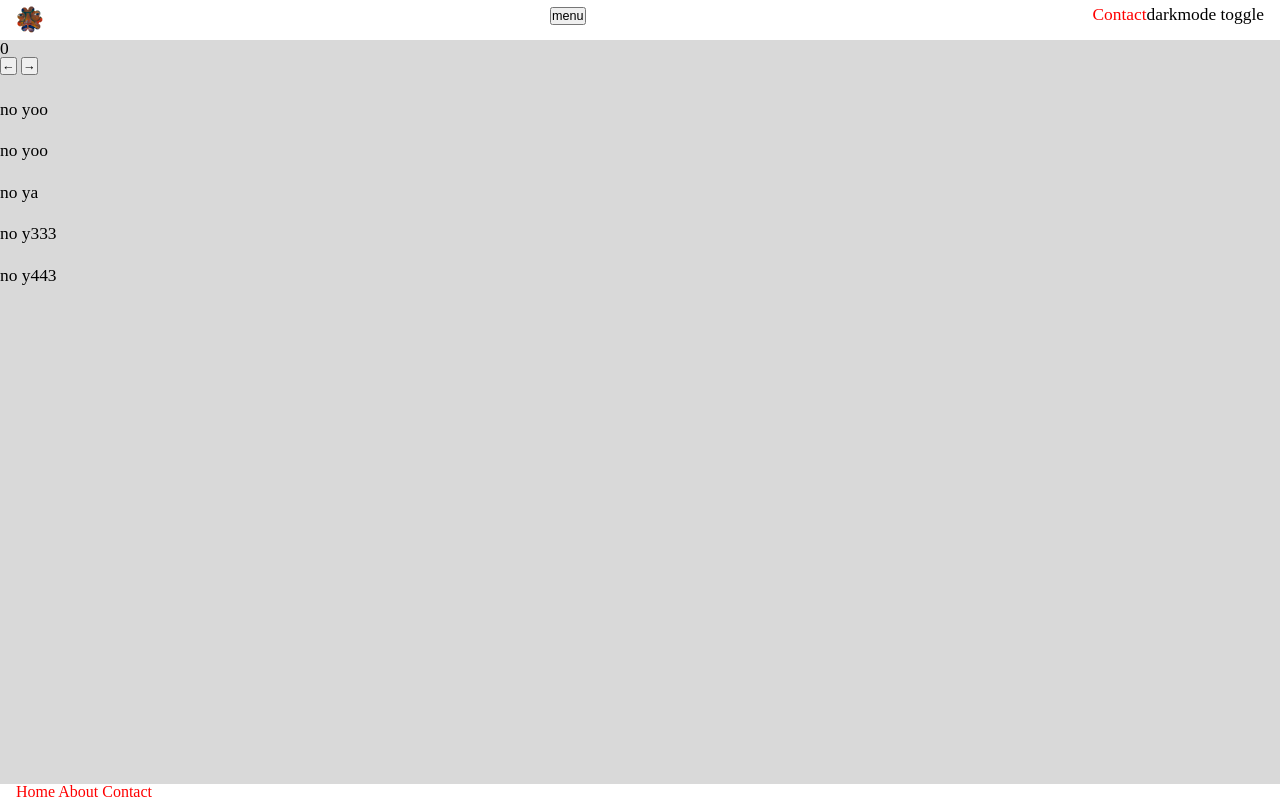
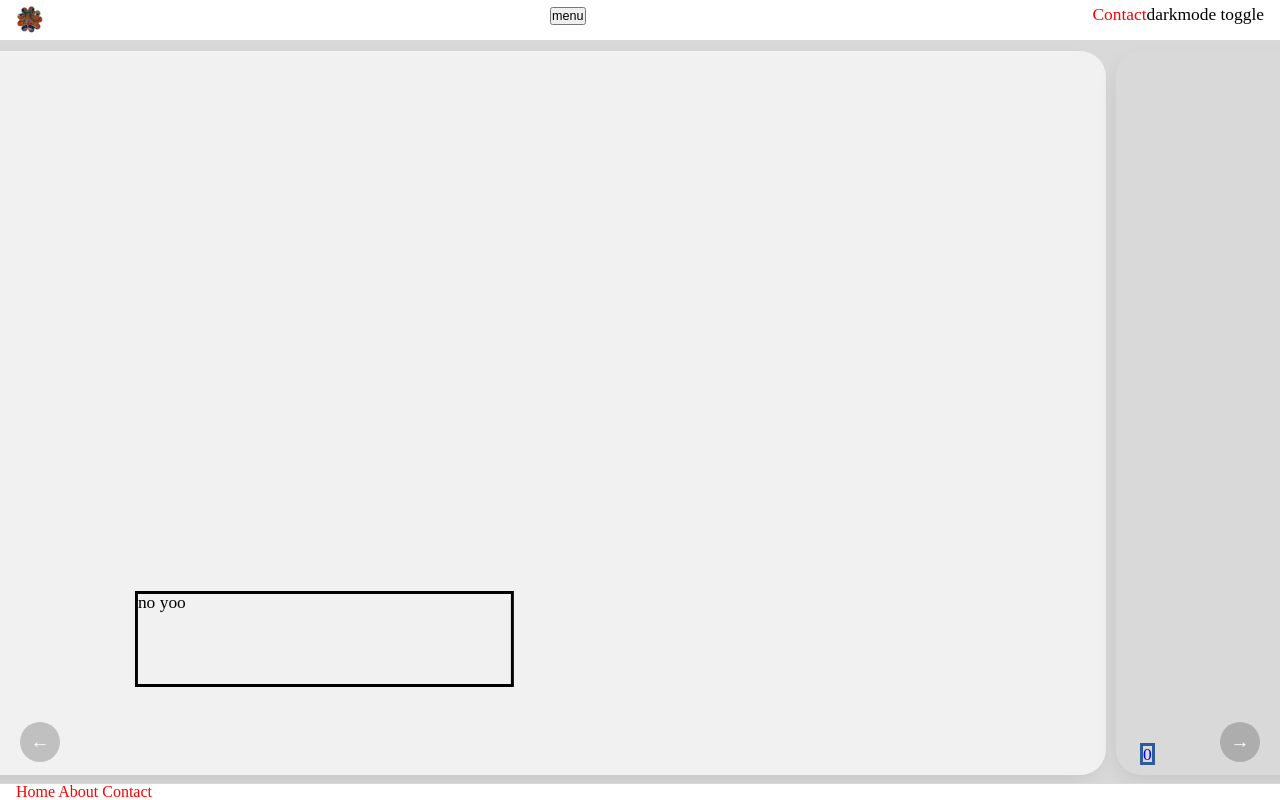
Before and after one commit to christoph3r3w/christoph3r3w, a SvelteKit app: page / in a window 1280 px wide. Built offline with nearby package versions, Linux system fonts and the light colour scheme.

Commit message:
initial main page styling
- section are big grid system
- section has dynamic background

```diff
--- a/src/routes/+page.svelte
+++ b/src/routes/+page.svelte
@@ -429,3 +429,115 @@
     </Window>
   </section>
 </div>
+
+<style>
+  :root, * {
+    --scale: 0;
+    will-change: transform, scale, background-color;
+  }
+  .container {
+    position: relative;
+    inset: 0;
+    width: 100vw;
+    height: 100%;
+	overflow-y: hidden;
+    overflow-x: hidden;
+
+  }
+  .progress-bar {
+    position: fixed;
+    bottom: 0;
+    inset-inline: 0;
+    width: 100vw;
+    height: 10px;
+    transform: scaleX(var(--scale));
+    transform-origin: center left;
+    background-color: #2c5d9859;
+    z-index: 2;
+  }
+  .progress-counter {
+    position: fixed;
+    height: fit-content;
+    bottom: 3%;
+    right: 10%;
+    color: blue;
+    z-index: 2;
+    outline: solid #2C5D98;
+  }
+  .mainContain {
+    position: relative;
+    display: flex;
+	gap: 10px;
+    flex-direction: row;
+	/* justify-content: space-evenly; */
+    overflow-y: hidden;
+    overflow-x: hidden;
+    height: 99.8%;
+    width: auto;
+  }
+  :global(.contentContain) {
+    margin-top: 1px !important;
+    position: relative;
+    top: 10px;
+    flex: 0 0 90vw;
+    height: 97.5%;
+    padding-inline: var(--Padding-genral);
+	translate:clamp(-4% ,-5vw, -10%) 0;
+	background-color: color-mix(in srgb, var(--hoverC,#2C5D98) , rgba(255, 255, 255, 0.466) 70% );
+	transition: .5s ease-out;
+
+	display: grid;
+	grid-template-columns: repeat(60,1fr);
+	grid-template-rows: repeat(40,1fr);
+
+	box-shadow: rgba(50, 50, 93, 0.25) 0px 50px 100px -20px, rgba(0, 0, 0, 0.3) 0px 30px 60px -30px, rgba(10, 37, 64, 0.35) 0px -2px 6px 0px inset;
+	box-shadow: rgba(224, 224, 238, 0.25) 0px 50px 100px -20px, rgba(0, 0, 0, 0.3) 0px 30px 60px -30px, rgba(10, 37, 64, 0.177) 0px -2px 6px 0px inset,rgba(212, 211, 203, 0.505) 0px 30px 60px -12px inset, rgba(211, 188, 131, 0.3) 0px 18px 36px -18px inset;
+	box-shadow: rgba(0, 0, 0, 0.06) 0px 2px 4px 0px inset;
+	/* box-shadow: rgba(0, 0, 0, 0.4) 0px 2px 4px, rgba(0, 0, 0, 0.3) 0px 7px 13px -3px, rgba(0, 0, 0, 0.2) 0px -3px 0px inset; */
+	box-shadow: rgba(0, 0, 0, 0.1) -4px 9px 25px -6px;
+	/* box-shadow: rgba(50, 50, 93, 0.25) 0px 30px 60px -12px inset, rgba(0, 0, 0, 0.3) 0px 18px 36px -18px inset; */
+
+  }
+
+  :global(.contentContain:hover){
+	background-color: color-mix(in srgb, var(--hoverC,#2C5D98) , rgba(255, 255, 255, 0.466) 30% );
+	transition: 1s ease-out;
+
+  }
+
+  :global(.contentContain) p{
+	grid-column: 10/30;
+	grid-row: 31/36;
+	outline: solid;
+	/* width: fit-content; */
+  }
+
+  /* Add navigation button styles */
+  .nav-btn {
+    position: fixed;
+    bottom: 3%;
+    transform: translateY(0%);
+    background: rgba(0, 0, 0, 0.2);
+    color: white;
+    border: none;
+    border-radius: 50%;
+    width: 40px;
+    height: 40px;
+    font-size: 20px;
+    cursor: pointer;
+    z-index: 10;
+    transition: background 0.3s;
+  }
+
+  .nav-btn:hover {
+    background: rgba(0, 0, 0, 0.5);
+  }
+
+  .prev {
+    left: 20px;
+  }
+
+  .next {
+    right: 20px;
+  }
+</style>
```
